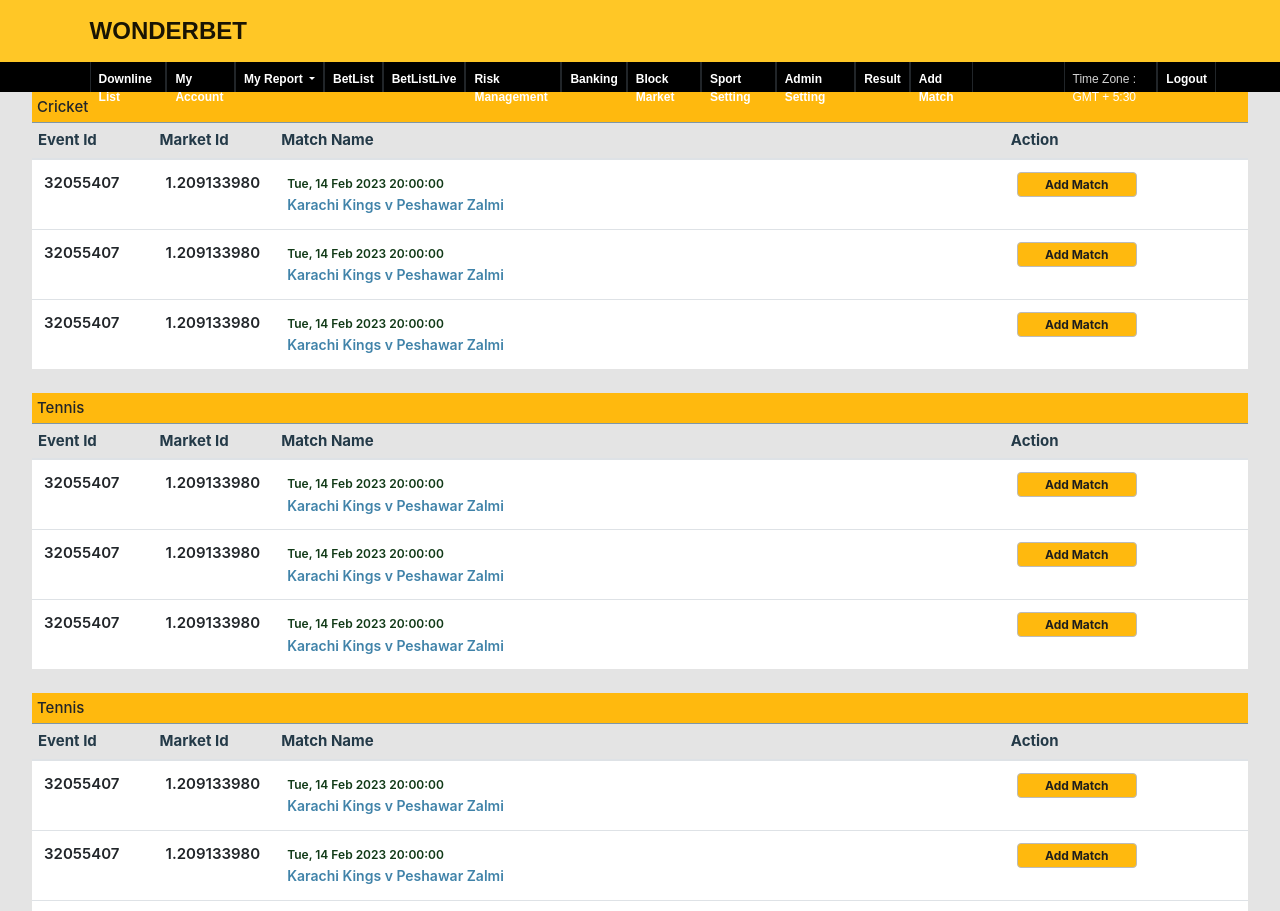
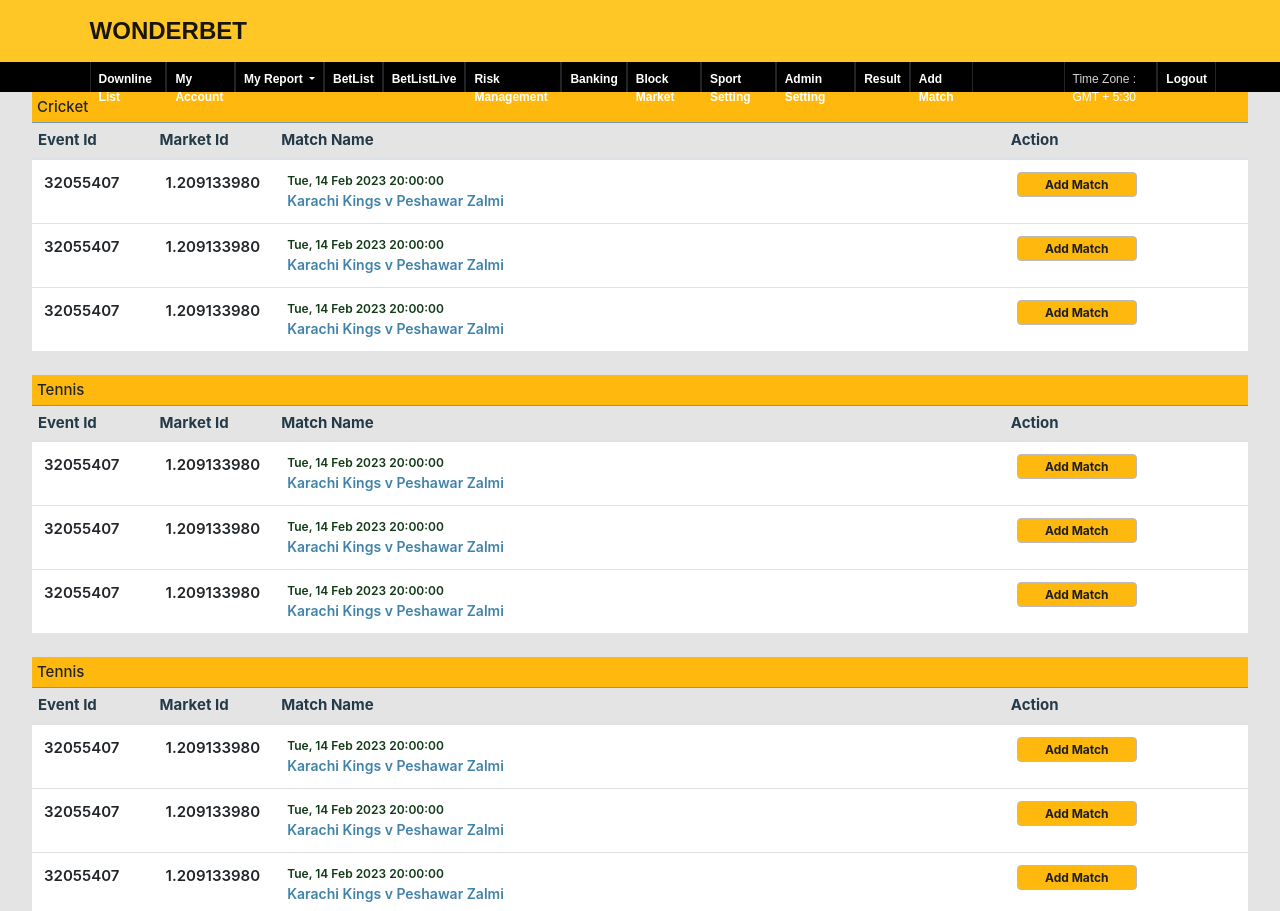
Before and after one commit to saipraneethkopalle/wonderBet, an Angular app in the folder frontEndBet/: page /addMatch in a window 1280 px wide. Shown: the top 911 px of the page. Built offline with nearby package versions, Linux system fonts and the light colour scheme.

Commit message:
changesdone

```diff
--- a/frontEndBet/src/app/addmatch/addmatch.component.html
+++ b/frontEndBet/src/app/addmatch/addmatch.component.html
@@ -13,13 +13,13 @@
             <th scope="align-L" style="width: 20%;">Action</th>
           </tr>
         </thead>
-        <tbody style="font-weight: 600;">
-          <tr >
+        <tbody style="font-weight: 600; height: 1rem !important;">
+          <tr  >
             <td >32055407</td>
             <td>1.209133980</td>
-            <td><span class="game_date">Tue, 14 Feb 2023 20:00:00</span>
-                <br>
-                <span class="game_name">Karachi Kings v Peshawar Zalmi</span>
+            <td>
+                <li class="game_date" style="list-style: none;">Tue, 14 Feb 2023 20:00:00</li>
+                <li class="game_name" style="list-style: none;">Karachi Kings v Peshawar Zalmi</li>
             </td>
             <td><button class="match_btn" >Add Match</button></td>
           </tr>
@@ -27,9 +27,9 @@
           <tr >
             <td >32055407</td>
             <td>1.209133980</td>
-            <td><span class="game_date">Tue, 14 Feb 2023 20:00:00</span>
-                <br>
-                <span class="game_name">Karachi Kings v Peshawar Zalmi</span>
+            <td>
+                <li class="game_date" style="list-style: none;">Tue, 14 Feb 2023 20:00:00</li>
+                <li class="game_name" style="list-style: none;">Karachi Kings v Peshawar Zalmi</li>
             </td>
             <td><button class="match_btn" >Add Match</button></td>
           </tr>
@@ -37,9 +37,9 @@
           <tr >
             <td >32055407</td>
             <td>1.209133980</td>
-            <td><span class="game_date">Tue, 14 Feb 2023 20:00:00</span>
-                <br>
-                <span class="game_name">Karachi Kings v Peshawar Zalmi</span>
+            <td>
+                <li class="game_date" style="list-style: none;">Tue, 14 Feb 2023 20:00:00</li>
+                <li class="game_name" style="list-style: none;">Karachi Kings v Peshawar Zalmi</li>
             </td>
             <td><button class="match_btn" >Add Match</button></td>
           </tr>
@@ -67,9 +67,9 @@
           <tr >
             <td >32055407</td>
             <td>1.209133980</td>
-            <td><span class="game_date">Tue, 14 Feb 2023 20:00:00</span>
-                <br>
-                <span class="game_name">Karachi Kings v Peshawar Zalmi</span>
+            <td>
+                <li class="game_date" style="list-style: none;">Tue, 14 Feb 2023 20:00:00</li>
+                <li class="game_name" style="list-style: none;">Karachi Kings v Peshawar Zalmi</li>
             </td>
             <td><button class="match_btn" >Add Match</button></td>
           </tr>
@@ -77,9 +77,9 @@
           <tr >
             <td >32055407</td>
             <td>1.209133980</td>
-            <td><span class="game_date">Tue, 14 Feb 2023 20:00:00</span>
-                <br>
-                <span class="game_name">Karachi Kings v Peshawar Zalmi</span>
+            <td>
+                <li class="game_date" style="list-style: none;">Tue, 14 Feb 2023 20:00:00</li>
+                <li class="game_name" style="list-style: none;">Karachi Kings v Peshawar Zalmi</li>
             </td>
             <td><button class="match_btn" >Add Match</button></td>
           </tr>
@@ -87,9 +87,9 @@
           <tr >
             <td >32055407</td>
             <td>1.209133980</td>
-            <td><span class="game_date">Tue, 14 Feb 2023 20:00:00</span>
-                <br>
-                <span class="game_name">Karachi Kings v Peshawar Zalmi</span>
+            <td>
+                <li class="game_date" style="list-style: none;">Tue, 14 Feb 2023 20:00:00</li>
+                <li class="game_name" style="list-style: none;">Karachi Kings v Peshawar Zalmi</li>
             </td>
             <td><button class="match_btn" >Add Match</button></td>
           </tr>
@@ -115,9 +115,9 @@
           <tr >
             <td >32055407</td>
             <td>1.209133980</td>
-            <td><span class="game_date">Tue, 14 Feb 2023 20:00:00</span>
-                <br>
-                <span class="game_name">Karachi Kings v Peshawar Zalmi</span>
+            <td>
+                <li class="game_date" style="list-style: none;">Tue, 14 Feb 2023 20:00:00</li>
+                <li class="game_name" style="list-style: none;">Karachi Kings v Peshawar Zalmi</li>
             </td>
             <td><button class="match_btn" >Add Match</button></td>
           </tr>
@@ -125,9 +125,9 @@
           <tr >
             <td >32055407</td>
             <td>1.209133980</td>
-            <td><span class="game_date">Tue, 14 Feb 2023 20:00:00</span>
-                <br>
-                <span class="game_name">Karachi Kings v Peshawar Zalmi</span>
+            <td>
+                <li class="game_date" style="list-style: none;">Tue, 14 Feb 2023 20:00:00</li>
+                <li class="game_name" style="list-style: none;">Karachi Kings v Peshawar Zalmi</li>
             </td>
             <td><button class="match_btn" >Add Match</button></td>
           </tr>
@@ -135,9 +135,9 @@
           <tr >
             <td >32055407</td>
             <td>1.209133980</td>
-            <td><span class="game_date">Tue, 14 Feb 2023 20:00:00</span>
-                <br>
-                <span class="game_name">Karachi Kings v Peshawar Zalmi</span>
+            <td>
+                <li class="game_date" style="list-style: none;">Tue, 14 Feb 2023 20:00:00</li>
+                <li class="game_name" style="list-style: none;">Karachi Kings v Peshawar Zalmi</li>
             </td>
             <td><button class="match_btn" >Add Match</button></td>
           </tr>
```
